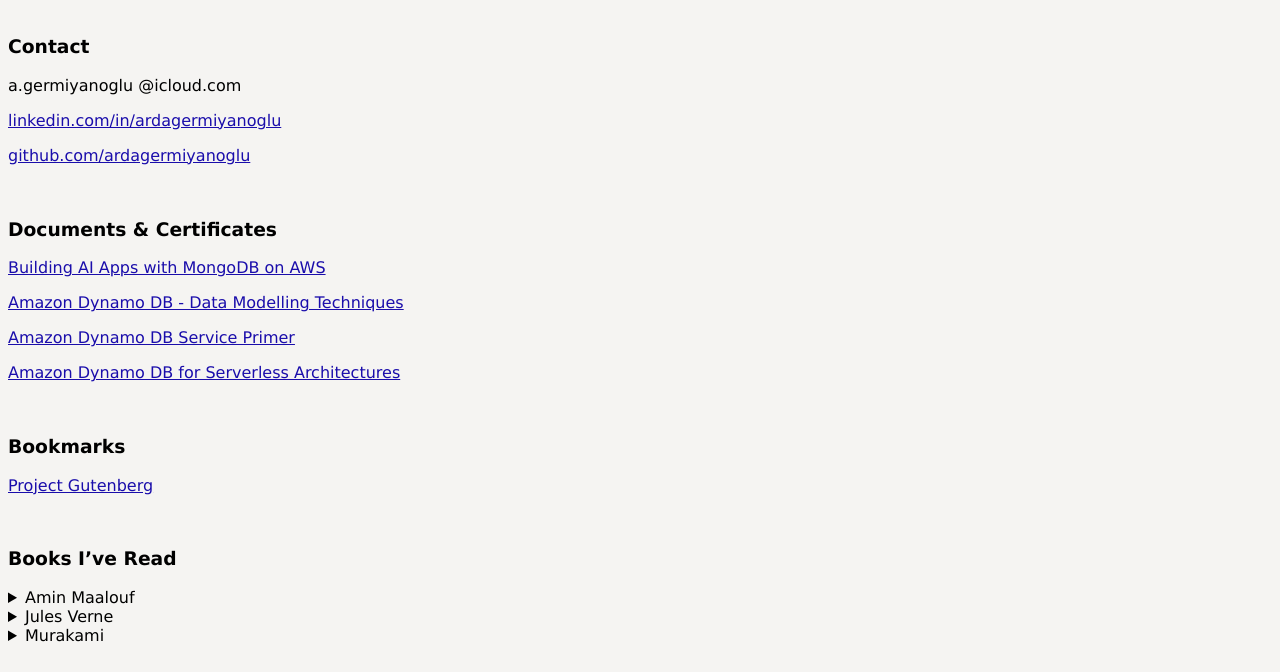
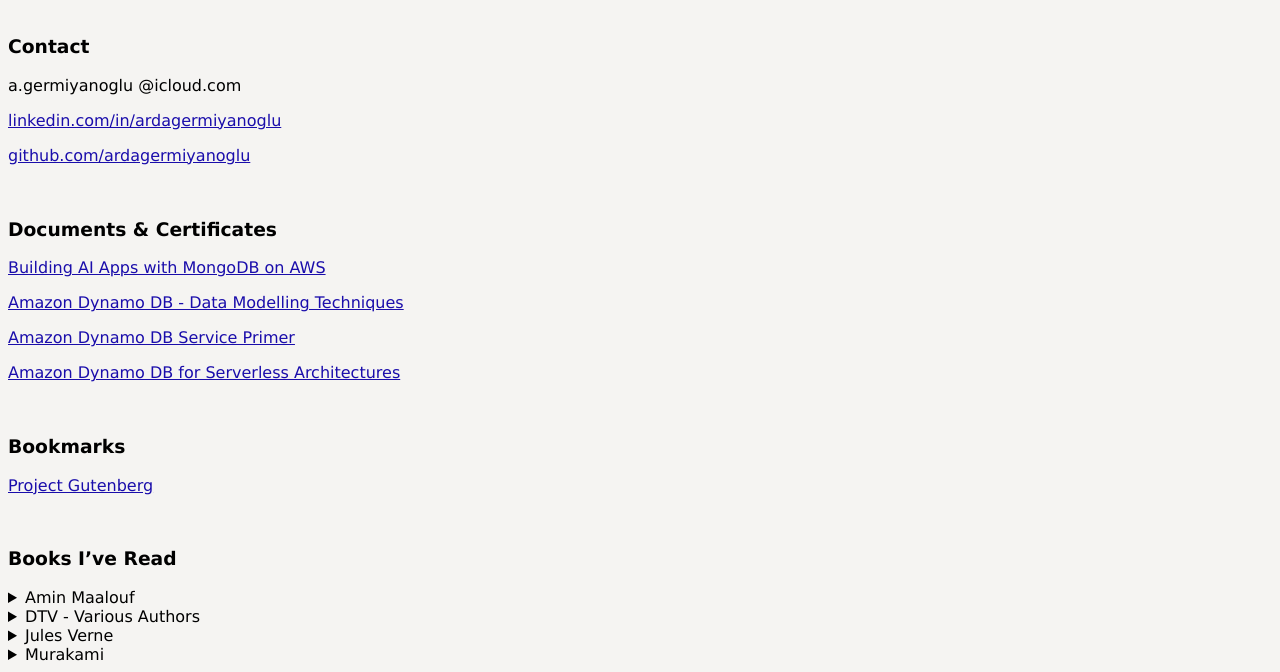
Before and after one commit to ardagermiyanoglu/ardagermiyanoglu.github.io, a plain HTML site: page index.html in a window 1280 px wide. Shown: the part 285-957 px from the top of the page. Drawn offline with Linux system fonts and the light colour scheme.

Commit message:
Update index.html

```diff
--- a/index.html
+++ b/index.html
@@ -162,6 +162,10 @@
     <summary>Amin Maalouf</summary>
     <ul>Labirent [tr]</ul>
   </details>
+   <details>
+    <summary>DTV - Various Authors</summary>
+    <ul>Classical Detective Stories [en][de]</ul>
+  </details>
   <details>
     <summary>Jules Verne</summary>
     <ul>Dunya'nin Ucundaki Fener [tr]</ul>
```
